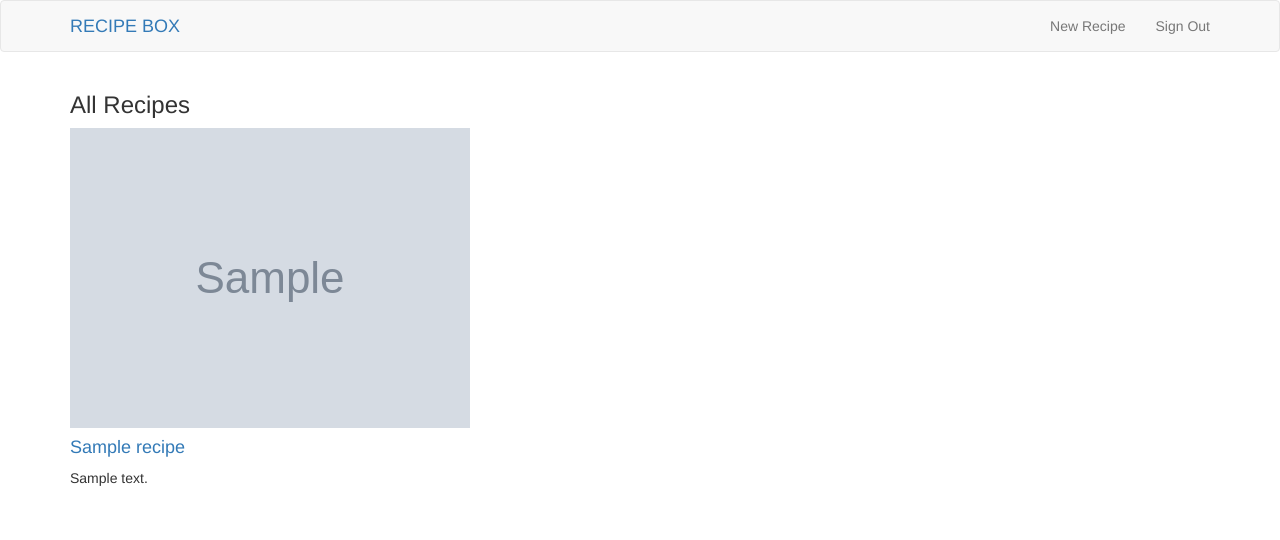
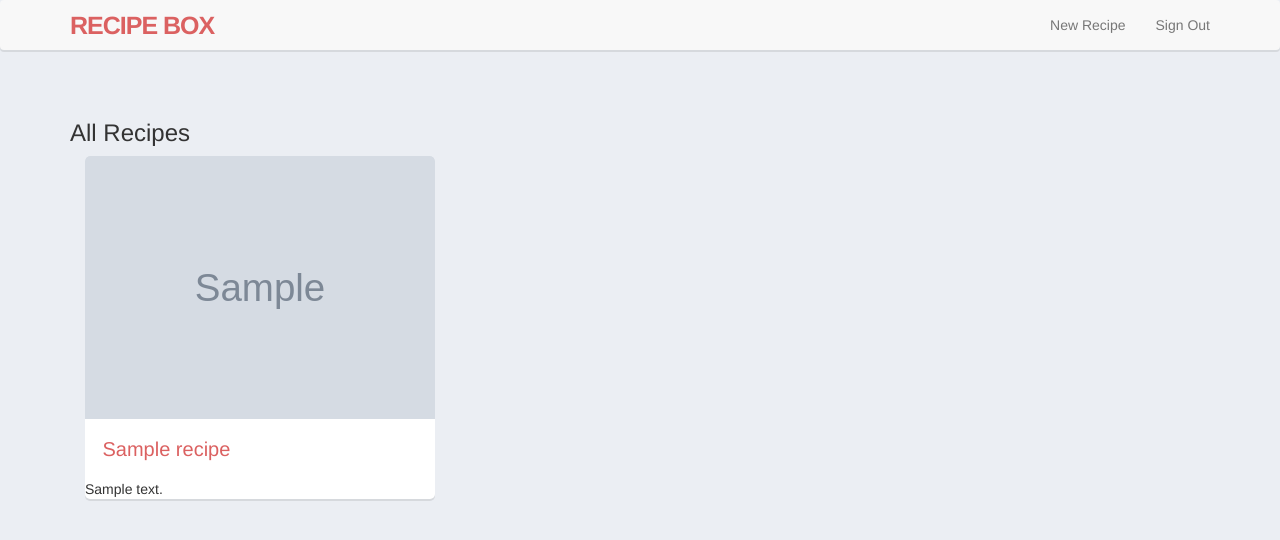
Before and after one commit to ManishaRana1195/recipe_box, a Rails app: page / in a window 1280 px wide. Shown: the top 540 px of the page. Run offline with Rails 7, Linux system fonts and the light colour scheme; tables that the repository leaves empty hold one stand-in row (values such as "Sample post"); grey boxes marked "Sample" are stand-in pictures; style sheets or scripts are compiled from the project's sources; some libraries are stand-ins or nearby versions.

Commit message:
add styling

```diff
--- a/app/assets/stylesheets/application.scss
+++ b/app/assets/stylesheets/application.scss
@@ -16,3 +16,133 @@
 
 @import "bootstrap-sprockets";
 @import "bootstrap";
+
+@mixin box-shadow {
+	-webkit-box-shadow: rgba(0, 0, 0, 0.09) 0 2px 0;
+	-moz-box-shadow: rgba(0, 0, 0, 0.09) 0 2px 0;
+	box-shadow: rgba(0, 0, 0, 0.09) 0 2px 0;
+}
+
+$red: #DB6161;
+
+body {
+	background: rgb(235, 238, 243);
+}
+
+.main_content {
+	padding: 0 0 50px 0;
+}
+
+.alert {
+	padding: 15px;
+	margin-bottom: 20px;
+	border: 1px solid transparent;
+	border-radius: 5px;
+	@include box-shadow;
+	background: white;
+	font-weight: bold;
+}
+
+.navbar {
+	margin-bottom: 50px;
+	@include box-shadow;
+	border: none;
+	.navbar-brand {
+		text-transform: uppercase;
+		letter-spacing: -1px;
+		font-weight: bold;
+		font-size: 25px;
+		a {
+			color: $red;
+		}
+	}
+}
+
+.recipe {
+	background: white;
+	border-radius: 5px;
+	margin-bottom: 40px;
+	@include box-shadow;
+	.image_wrapper {
+		max-width: 100%;
+		border-radius: 5px 5px 0 0;
+		overflow: hidden;
+	}
+	img {
+		width: 100%;
+		-webkit-transition: all .3s ease-out;
+	  -moz-transition: all .3s ease-out;
+	  -o-transition: all .3s ease-out;
+    transition: all .3s ease-out;
+		&:hover {
+			transform: scale(1.075);
+		}
+	}
+	h2 {
+		padding: 15px 5%;
+		margin: 0;
+		font-size: 20px;
+		font-weight: normal;
+		line-height: 1.5;
+		a {
+			color: $red;
+		}
+	}
+}
+
+#recipe_top {
+	margin-bottom: 50px;
+}
+
+#recipe_info, #ingredients, #directions {
+	background: white;
+	@include box-shadow;
+	min-height: 360px;
+	border-radius: 5px;
+	padding: 2em 8%;
+}
+
+.recipe_image {
+	max-width: 100%;
+	border-radius: 5px;
+	@include box-shadow;
+}
+
+#recipe_info {
+	h1 {
+		font-size: 36px;
+		font-weight: normal;
+		color: $red;
+	}
+	.description {
+		color: #8A8A8A;
+		font-size: 20px;
+	}
+}
+
+#ingredients, #directions {
+	margin-bottom: 50px;
+	ul, ol {
+		padding-left: 18px;
+		li {
+			padding: 1em 0;
+			border-bottom: 1px solid #EAEAEA;
+		}
+	}
+}
+
+.form-inline {
+	margin-top: 15px;
+}
+.form-input {
+	width: 65% !important;
+	float: left;
+}
+.form-button {
+	float: left;
+	width: 30% !important;
+	margin-left: 5%;
+}
+.add-button {
+	margin-top: 25px;
+}
--- a/app/views/recipes/index.html.haml
+++ b/app/views/recipes/index.html.haml
@@ -1,7 +1,12 @@
 %h3 All Recipes
-- @recipes.each do |recipe|
-	= image_tag (recipe.image_url)  unless recipe.image.nil?
-	%h4
-		= link_to recipe.title, recipe
-	%p
-		= recipe.description
+- @recipes.each_slice(3) do |recipes|
+	.row
+	-recipes.each do |recipe|
+		.col-md-4
+			.recipe
+				.image_wrapper
+					= image_tag (recipe.image_url)  unless recipe.image.nil?
+				%h2
+					= link_to recipe.title, recipe
+				%p
+					= recipe.description
```
